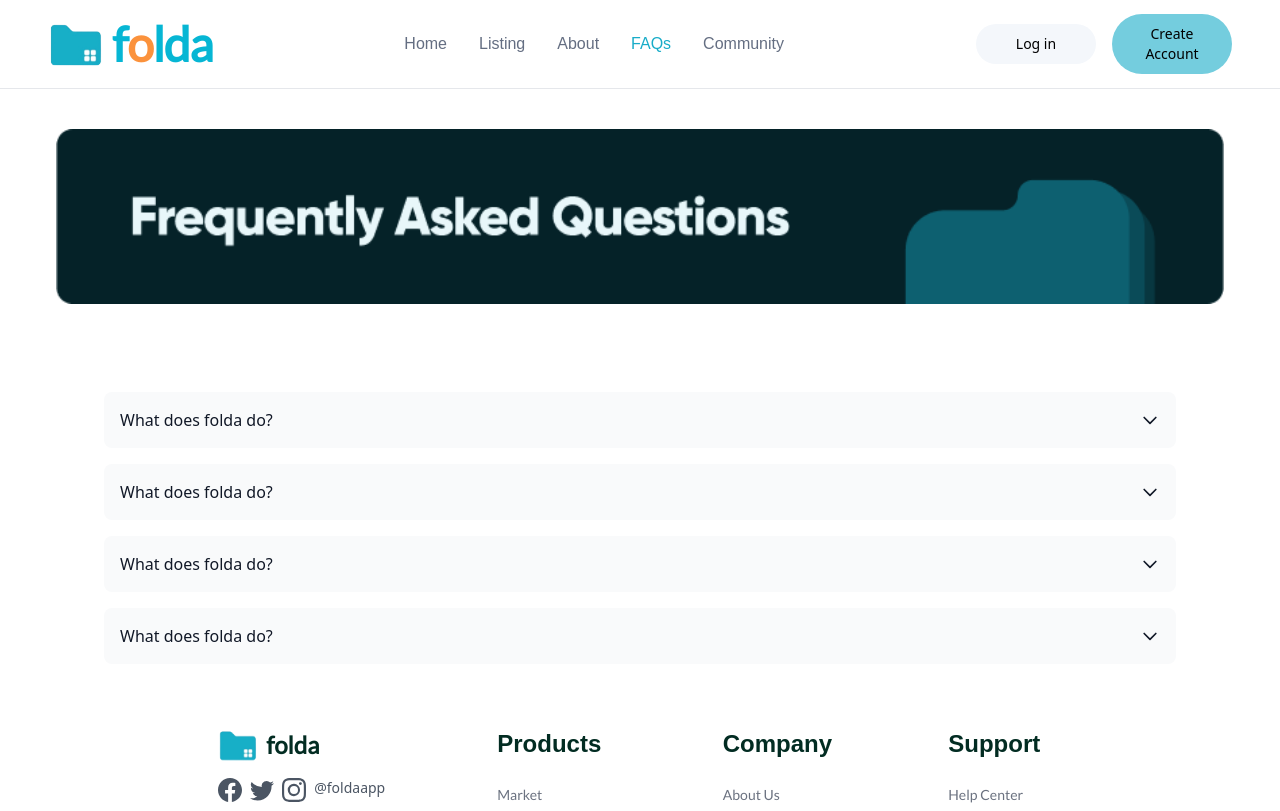
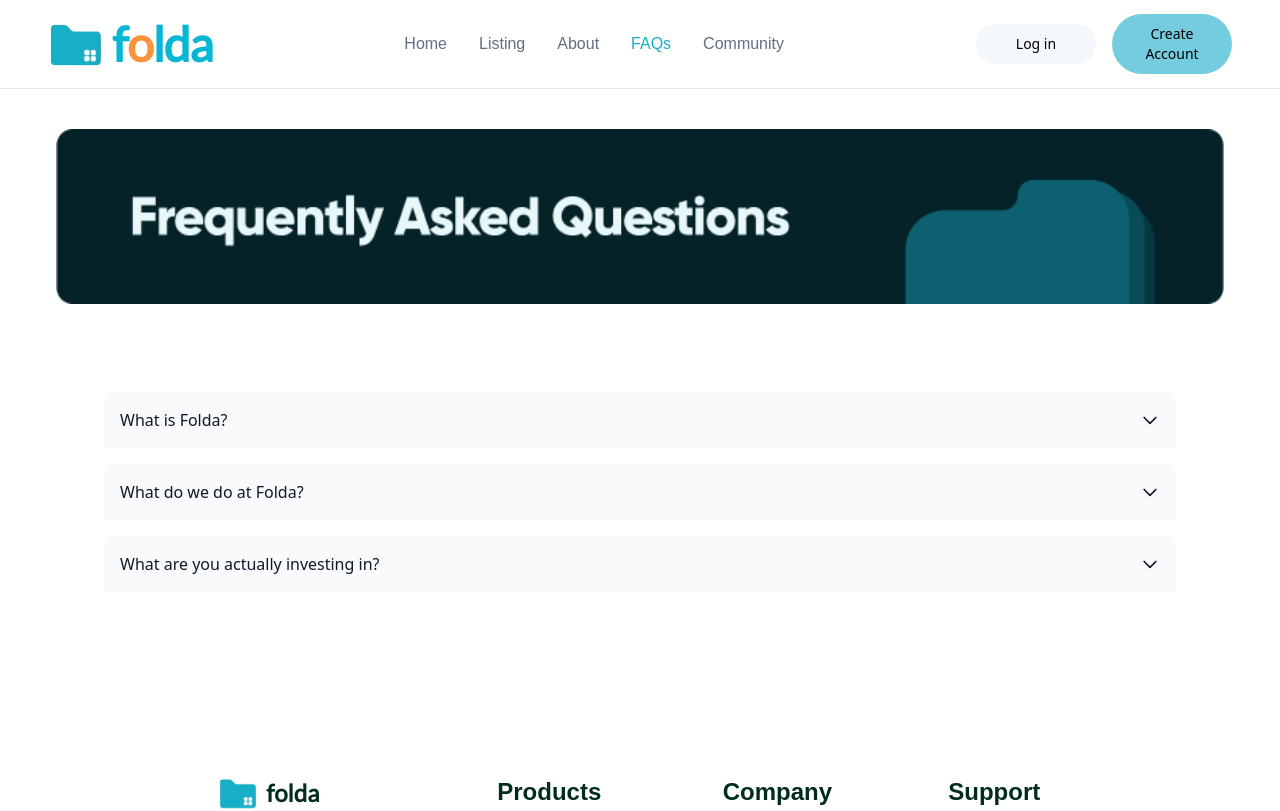
Before and after one commit to Folda-app/Folda-app-Frontend, a React (Vite) app: page /faqs in a window 1280 px wide. Shown: the top 811 px of the page. Built offline with nearby package versions, Linux system fonts and the light colour scheme.

Commit message:
Made UI Changes

```diff
--- a/src/App.jsx
+++ b/src/App.jsx
@@ -1,4 +1,4 @@
-import { Routes, Route } from "react-router-dom";
+import { Routes, Route} from "react-router-dom";
 import Home from "./pages/Home";
 import Register from "./pages/Register";
 import Verify from "./pages/Verify";
--- a/src/Components/CommunityDetails.jsx
+++ b/src/Components/CommunityDetails.jsx
@@ -14,7 +14,7 @@ function CommunityDetails(props) {
                     </div>
                     <div className='flex-col justify-start items-start gap-4 md:gap-8 flex w-full md:w-1/2'>
                         <h1 className='self-stretch text-emerald-950 text-xl md:text-2xl lg:text-3xl font-extrabold font-Gilroy'>Grow with peers of common goals</h1>
-                        <p className='self-stretch text-gray-500 text-sm md:text-base lg:text-lg font-normal leading-tight md:leading-snug lg:leading-9 font-Lato'>Folda is a proptech company offering private and fractional real estate equity investment to africans globally. Folda provides an avenue to own a fraction fo home or commercial assets instead of the entire property.</p>
+                        <p className='self-stretch text-gray-500 text-base md:text-base lg:text-lg font-normal leading-6 md:leading-snug lg:leading-9 font-Lato'>Folda is a proptech company offering private and fractional real estate equity investment to africans globally. Folda provides an avenue to own a fraction fo home or commercial assets instead of the entire property.</p>
                     </div>
                 </div>
             </div>
@@ -23,7 +23,7 @@ function CommunityDetails(props) {
                 <div className='flex flex-col md:flex-row items-center justify-between gap-5 md:gap-10 lg:gap-20'>
                     <div className='flex-col justify-start items-start gap-4  md:gap-8 flex w-full md:w-1/2'>
                         <h1 className='self-stretch text-emerald-950 text-xl md:text-2xl lg:text-3xl font-extrabold font-Gilroy'>Grow with peers of common goals</h1>
-                        <p className='self-stretch text-gray-500 text-sm md:text-base lg:text-lg font-normal leading-tight md:leading-snug  lg:leading-9 font-Lato'>Folda is a proptech company offering private and fractional real estate equity investment to africans globally. Folda provides an avenue to own a fraction fo home or commercial assets instead of the entire property.</p>
+                        <p className='self-stretch text-gray-500 text-base md:text-base lg:text-lg font-normal leading-6 md:leading-snug  lg:leading-9 font-Lato'>Folda is a proptech company offering private and fractional real estate equity investment to africans globally. Folda provides an avenue to own a fraction fo home or commercial assets instead of the entire property.</p>
                     </div>
                     <div className='bg-slate-100 rounded-3xl justify-center items-center w-full flex md:w-1/2 py-8 px-16 md:py-12 md:px-6 '>
                         <img src={SmileyFolda} alt="Puzzle Image" className='relative  ' />
@@ -38,7 +38,7 @@ function CommunityDetails(props) {
                     </div>
                     <div className='flex-col justify-start items-start gap-4 md:gap-8 flex w-full md:w-1/2'>
                         <h1 className='self-stretch text-emerald-950 text-xl md:text-2xl lg:text-3xl font-extrabold font-Gilroy'>Grow with peers of common goals</h1>
-                        <p className='self-stretch text-gray-500 text-sm md:text-base lg:text-lg font-normal leading-tight md:leading-snug lg:leading-9 font-Lato'>Folda is a proptech company offering private and fractional real estate equity investment to africans globally. Folda provides an avenue to own a fraction fo home or commercial assets instead of the entire property.</p>
+                        <p className='self-stretch text-gray-500 text-base md:text-base lg:text-lg font-normal leading-6 md:leading-snug lg:leading-9 font-Lato'>Folda is a proptech company offering private and fractional real estate equity investment to africans globally. Folda provides an avenue to own a fraction fo home or commercial assets instead of the entire property.</p>
                     </div>
                 </div>
             </div>
--- a/src/Components/CommunityHero.jsx
+++ b/src/Components/CommunityHero.jsx
@@ -8,8 +8,8 @@ function CommunityHero(props) {
             <div className='flex md:flex-row flex-col justify-between items-center gap-10'>
                 <div className='flex flex-col md:w-1/2 justify-start items-start gap-8 lg:gap-10'>
                     <div className='flex-col justify-start items-start gap-2 md:gap-4 lg:gap-6 flex'>
-                    <h1 className='text-emerald-950 text-2xl md:text-3xl lg:text-4xl font-extrabold font-Gilroy'>Growth is easy with a community</h1>
-                    <h5 className='text-gray-500 text-sm md:text-lg lg:text-xl font-normal leading-tight lg:leading-9 font-Lato'>Meet peers with similar goals and upscale your investment journey</h5>
+                    <h1 className='text-emerald-950 text-3xl md:text-3xl lg:text-4xl font-extrabold font-Gilroy'>Growth is easy with a community</h1>
+                    <h5 className='text-gray-500 text-base md:text-lg lg:text-xl font-normal leading-tight lg:leading-9 font-Lato'>Meet peers with similar goals and upscale your investment journey</h5>
                     </div>
                     <Link to='https://linktr.ee/foldaapp' className='w-36 px-1.5 py-2.5 bg-sky-300 rounded-3xl justify-center items-center gap-1 flex'>
                         <span className='text-emerald-950 text-sm md:text-base font-bold leading-normal'>Join Now</span>
--- a/src/Components/Details.jsx
+++ b/src/Components/Details.jsx
@@ -21,7 +21,7 @@ function Details(props) {
 
                 <div className='flex-col justify-center items-start gap-4 md:gap-8 flex py-4 px-4 '>
                     <p className=' text-emerald-950 text-xl lg:text-4xl md:text-3xl font-extrabold w-full md:w-96 font-Gilroy'>We manage your assets for you</p>
-                    <p className=' text-gray-500 md:text-md lg:text-xl font-normal md:leading-relaxed lg:leading-9 leading-tight text-sm  md:w-80 lg:w-96 font-Lato'>
+                    <p className=' text-gray-500 md:text-md lg:text-xl font-normal md:leading-relaxed lg:leading-9 text-base leading-6  md:w-80 lg:w-96 font-Lato'>
                     Folda provides private and fractional real estate equity investment to Africans globally. We have created a seamless system of simple property management that helps you earn proceeds from asset use and management.
                     </p>
                 </div>
@@ -33,7 +33,7 @@ function Details(props) {
                 <div className='flex flex-col md:flex-row gap-5 lg:gap-24 md:gap-12 justify-center items-center'>
                     <div className='flex-col justify-center items-start gap-4 md:gap-8 flex py-4 px-4 '>
                         <p className='text-emerald-950 text-xl lg:text-4xl md:text-3xl font-extrabold w-full md:w-80 lg:w-96 font-Gilroy'>Start Small. Finish Big </p>
-                        <p className=' text-gray-500 md:text-md lg:text-xl font-normal md:leading-relaxed lg:leading-9 leading-tight text-sm w-full md:w-80 lg:w-96 font-Lato'>We understand the power of small beginnings and we know the importance of not putting all your eggs in one basket. Our system allows you to place pieces of your capital across various properties. From rental properties to commercial real estate, you earn passive income easily.</p>
+                        <p className=' text-gray-500 md:text-md lg:text-xl font-normal md:leading-relaxed lg:leading-9 leading-6 text-base w-full md:w-80 lg:w-96 font-Lato'>We understand the power of small beginnings and we know the importance of not putting all your eggs in one basket. Our system allows you to place pieces of your capital across various properties. From rental properties to commercial real estate, you earn passive income easily.</p>
                     </div>
                     <img src={PortCard} alt="PortCard" className='lg:w-2/5 md:w-72 px-4 md:mx-0 ' />
                 </div>
--- a/src/Components/FaqDetails.jsx
+++ b/src/Components/FaqDetails.jsx
@@ -37,12 +37,41 @@ function FaqDetails(props) {
     </p>
   </details> */}
 
+  <details className="group ">
+    <summary
+      className="flex cursor-pointer items-center justify-between gap-1.5 rounded-t-lg bg-gray-50 p-4 text-gray-900"
+    >
+      <h2 className="font-medium font-lato">
+        What is Folda?
+      </h2>
+
+      <svg
+        className="h-5 w-5 shrink-0 transition duration-300 group-open:-rotate-180"
+        xmlns="http://www.w3.org/2000/svg"
+        fill="none"
+        viewBox="0 0 24 24"
+        stroke="currentColor"
+      >
+        <path
+          strokeLinecap="round"
+          strokeLinejoin="round"
+          strokeWidth="2"
+          d="M19 9l-7 7-7-7"
+        />
+      </svg>
+    </summary>
+    <p className=" px-4 leading-relaxed text-gray-700 bg-gray-50 p-4 font-lato rounded-b-lg">
+    Folda is a proptech company offering private and fractional real estate equity investment to africans globally. Whether you're residentin your home country or anywhere in the world, Folda is preferred for you.
+    </p>
+
+  </details>
+
   <details className="group [&_summary::-webkit-details-marker]:hidden">
     <summary
-      className="flex cursor-pointer items-center justify-between gap-1.5 rounded-lg bg-gray-50 p-4 text-gray-900"
+      className="flex cursor-pointer items-center justify-between gap-1.5 rounded-t-lg bg-gray-50 p-4 text-gray-900"
     >
-      <h2 className="font-medium">
-        What does folda do?
+      <h2 className="font-medium font-lato">
+        What do we do at Folda?
       </h2>
 
       <svg
@@ -61,17 +90,18 @@ function FaqDetails(props) {
       </svg>
     </summary>
 
-    <p className="mt-4 px-4 leading-relaxed text-gray-700">
-    Folda is a proptech company offering private and fractional real estate equity investment to africans globally. Folda provides an avenue to own a fraction fo home or commercial assets instead of the entire property.
+    <p className=" px-4 leading-relaxed text-gray-700 p-4 bg-gray-50 rounded-b-lg font-lato">
+    At Folda, we leverage on in-depth research and strategic partnerships to create opportunities for you in the real estate market
     </p>
   </details>
 
+
   <details className="group [&_summary::-webkit-details-marker]:hidden">
     <summary
-      className="flex cursor-pointer items-center justify-between gap-1.5 rounded-lg bg-gray-50 p-4 text-gray-900"
+      className="flex cursor-pointer items-center justify-between gap-1.5 rounded-t-lg bg-gray-50 p-4 text-gray-900"
     >
       <h2 className="font-medium">
-        What does folda do?
+        What are you actually investing in?
       </h2>
 
       <svg
@@ -90,69 +120,11 @@ function FaqDetails(props) {
       </svg>
     </summary>
 
-    <p className="mt-4 px-4 leading-relaxed text-gray-700">
-    Folda is a proptech company offering private and fractional real estate equity investment to africans globally. Folda provides an avenue to own a fraction fo home or commercial assets instead of the entire property.
+    <p className="px-4 leading-relaxed text-gray-700 bg-gray-50 p-4 rounded-b-lg">
+    One of our aimns as a company, is to ensure that we help you make your dreams happen. Investing with Folda will give you access to a range of carefully selected income generating assets.
     </p>
   </details>
 
-
-  <details className="group [&_summary::-webkit-details-marker]:hidden">
-    <summary
-      className="flex cursor-pointer items-center justify-between gap-1.5 rounded-lg bg-gray-50 p-4 text-gray-900"
-    >
-      <h2 className="font-medium">
-        What does folda do?
-      </h2>
-
-      <svg
-        className="h-5 w-5 shrink-0 transition duration-300 group-open:-rotate-180"
-        xmlns="http://www.w3.org/2000/svg"
-        fill="none"
-        viewBox="0 0 24 24"
-        stroke="currentColor"
-      >
-        <path
-          strokeLinecap="round"
-          strokeLinejoin="round"
-          strokeWidth="2"
-          d="M19 9l-7 7-7-7"
-        />
-      </svg>
-    </summary>
-
-    <p className="mt-4 px-4 leading-relaxed text-gray-700">
-    Folda is a proptech company offering private and fractional real estate equity investment to africans globally. Folda provides an avenue to own a fraction fo home or commercial assets instead of the entire property.
-    </p>
-  </details>
-
-  <details className="group [&_summary::-webkit-details-marker]:hidden">
-    <summary
-      className="flex cursor-pointer items-center justify-between gap-1.5 rounded-lg bg-gray-50 p-4 text-gray-900"
-    >
-      <h2 className="font-medium">
-        What does folda do?
-      </h2>
-
-      <svg
-        className="h-5 w-5 shrink-0 transition duration-300 group-open:-rotate-180"
-        xmlns="http://www.w3.org/2000/svg"
-        fill="none"
-        viewBox="0 0 24 24"
-        stroke="currentColor"
-      >
-        <path
-          strokeLinecap="round"
-          strokeLinejoin="round"
-          strokeWidth="2"
-          d="M19 9l-7 7-7-7"
-        />
-      </svg>
-    </summary>
-
-    <p className="mt-4 px-4 leading-relaxed text-gray-700">
-    Folda is a proptech company offering private and fractional real estate equity investment to africans globally. Folda provides an avenue to own a fraction fo home or commercial assets instead of the entire property.
-    </p>
-  </details>
 </div>
         </div>
     );
--- a/src/Components/Footer.jsx
+++ b/src/Components/Footer.jsx
@@ -29,7 +29,7 @@ function Footer(props) {
         {name: 'Glossary', route: '/'}
     ]
     return (
-        <div className='p-3 md:p-6 flex flex-col md:flex-row md:gap-20 lg:gap-28 justify-start xl:justify-center'>
+        <div className='p-3 pt-20 md:pt-36 md:p-6 flex flex-col md:flex-row md:gap-20 lg:gap-28 justify-start xl:justify-center'>
             <div className='flex flex-col gap-4 py-4 md:py-0'>
                 <div className='flex gap-2 items-center'>
                 <img src={Logo} alt="logo" className='w-8 md:w-10 ' />
--- a/src/Components/Hero.jsx
+++ b/src/Components/Hero.jsx
@@ -12,7 +12,7 @@ function Hero() {
                 <div className='flex-col justify-start items-start gap-7 flex w-full md:w-1/2 '>
                     <div className='flex flex-col justify-start items-start gap-4 '>
                         <h1 className=' text-2xl md:text-3xl lg:text-4xl  text-emerald-950 font-extrabold font-Gilroy'>We Provide Inclusive Real Estate Solutions</h1>
-                        <h6 className='text-gray-500 text-sm md:text-md lg:text-xl font-normal leading-tight lg:leading-9 w-72 md:w-full font-Lato '>Using technology to create a sustainable and a well-tailored real estate portfolio.</h6>
+                        <h6 className='text-gray-500 text-base md:text-md lg:text-xl font-normal leading-6 lg:leading-9 w-72 md:w-full font-Lato '>Using technology to create a sustainable and a well-tailored real estate portfolio.</h6>
                     </div>
                     <Link to='/register' className='w-36 h-12 px-2.5 py-4 bg-sky-300 rounded-3xl justify-center items-center gap-1 inline-flex'>
                             <span className='text-emerald-950 text-xs md:text-sm font-bold leading-tight md:leading-normal'>Get Started</span>
--- a/src/Components/StepItem.jsx
+++ b/src/Components/StepItem.jsx
@@ -10,8 +10,8 @@ function StepItem({Icon, Title, Note}) {
                 </div>
 
                 <div className='flex-col justify-start items-start gap-2.5 flex'>
-                <div className="text-cyan-500 text-lg  font-extrabold font-Gilroy">{Title}</div>
-                <div className=" text-gray-500 text-xs font-medium leading-tight font-Lato">{Note}</div>
+                <div className="text-cyan-500 text-xl lg:text-lg  font-extrabold font-Gilroy">{Title}</div>
+                <div className=" text-gray-500 text-sm font-medium leading-6 font-Lato">{Note}</div>
                 </div>
             </div>
         </div>
--- a/src/Components/Steps.jsx
+++ b/src/Components/Steps.jsx
@@ -17,7 +17,7 @@ function Steps(props) {
                     <div className=' flex-col justify-start items-start gap-6 inline-flex '>
                         <div className='flex-col justify-start items-start gap-4 flex'>
                         <p className='text-emerald-950 lg:text-4xl md:text-3xl text-xl font-extrabold md:w-80 lg:w-96 font-Gilroy'>Get started in quick and easy steps</p>
-                        <p className='text-gray-500 text-sm leading-tight lg:text-xl md:text-lg font-normal md:leading-relaxed lg:leading-9  md:w-80 lg:w-96 font-Lato'>Fast track your investments progress, get started with us</p>
+                        <p className='text-gray-500 text-base leading-6 lg:text-xl md:text-lg font-normal md:leading-relaxed lg:leading-9  md:w-80 lg:w-96 font-Lato'>Fast track your investments progress, get started with us</p>
                         </div>
                         <Link to='/register' className='w-36 h-12 px-2.5 py-4 bg-sky-300 rounded-3xl justify-center items-center gap-1 inline-flex'>
                             <span className='text-emerald-950 text-xs md:text-sm font-bold leading-tight md:leading-normal'>Create Account</span>
--- a/src/Components/Testimonials.jsx
+++ b/src/Components/Testimonials.jsx
@@ -21,7 +21,7 @@ function Testimonials(props) {
 
                 <div className=" md:w-1/2 flex-col justify-center items-start gap-4 md:gap-8 flex ">
                     <div className=" text-emerald-950 lg:text-4xl md:text-3xl text-xl font-extrabold font-Gilroy">Hear from our happy customers</div>
-                    <div className=" text-gray-500 text-sm lg:text-xl md:text-md font-normal leading-tight lg:leading-9 md:leading-relaxed font-lato">Hear from our customers how Folda has improved their standard of living</div>
+                    <div className=" text-gray-500 text-base lg:text-xl md:text-md font-normal leading-6 lg:leading-9 md:leading-relaxed font-lato">Hear from our customers how Folda has improved their standard of living</div>
                  </div>
 
             </div>
```
Also changed, not shown: src/Components/CommunityBanner.jsx (+9 -9 lines).
